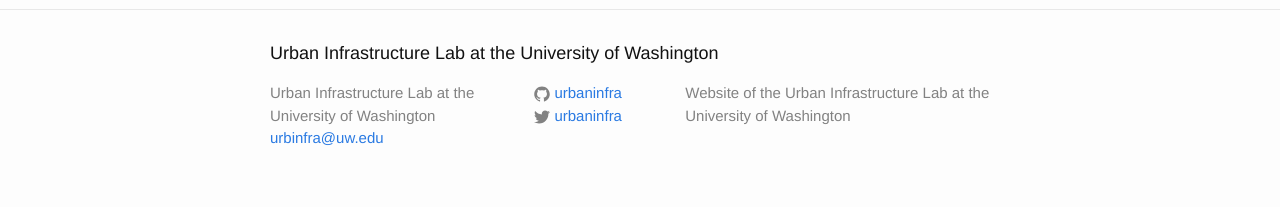
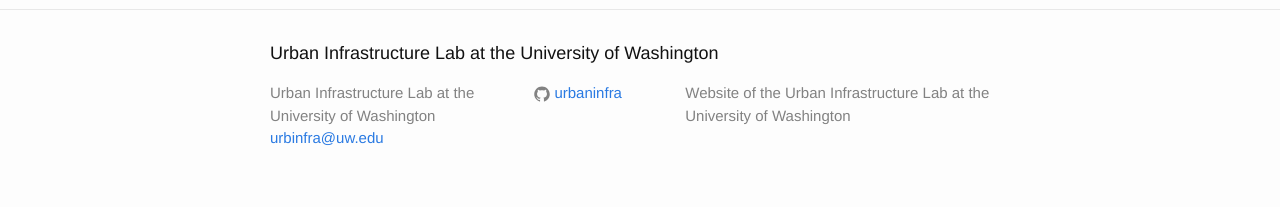
Before and after one commit to urbaninfra/urbaninfra.github.io, a Jekyll site: the page built from index.html, in a window 1280 px wide. Shown: the part 1429-1636 px from the top of the page. Built offline with Jekyll 4.4.1, drawn with Linux system fonts in a browser that asks for light colours.

Commit message:
remove twitter icon, as we don't own account

```diff
--- a/_config.yml
+++ b/_config.yml
@@ -5,7 +5,7 @@ description: > # this means to ignore newlines until "baseurl:"
         Website of the Urban Infrastructure Lab at the University of Washington
 baseurl: "" # the subpath of your site, e.g. /blog/
 url: "http://urbaninfra.washington.edu" # the base hostname & protocol for your site
-twitter_username: urbaninfra
+
 github_username: urbaninfra
 
 # Build settings
```
